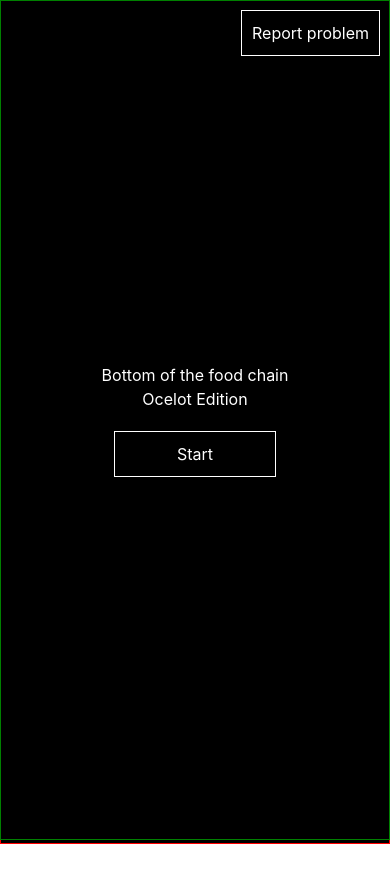
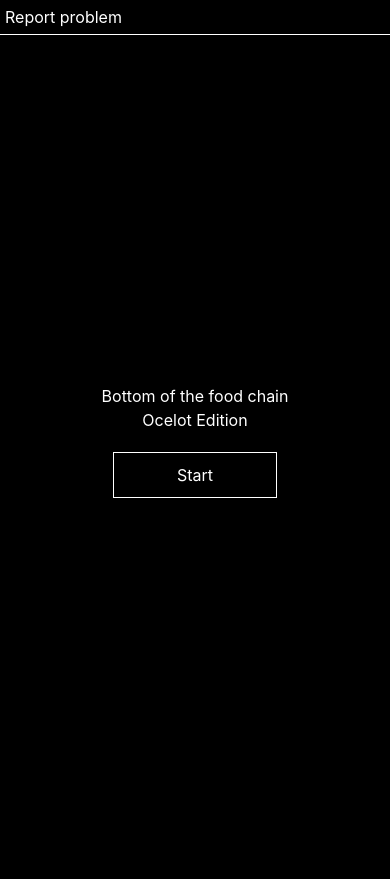
Before and after one commit to maxbye3/bottom_of_the_food_chain, a plain HTML site: page index.html in a window 390 px wide. Before the commit the page ends 844 px from the top, so only its background shows below. Drawn offline with Linux system fonts and the light colour scheme.

Commit message:
made responsive

```diff
--- a/css/index.css
+++ b/css/index.css
@@ -1,6 +1,5 @@
 .container {
   background: black;
-  border: red solid 1px;
   height: 100vh;
   width: 100vw;
   color: white;
@@ -16,23 +15,22 @@
 
 .storyTable {
   padding: 15%;
-  border: green solid 1px;
+  padding-top: 7%;
 }
 
-.reportProblem, .returnStory, .submitFeedback, .option1, .option2, .option3, .option4, .option5, .option6, .option7, .option8, .option9, .option10, .option11, .option12, .option13, .option14  {
+.returnStory, .submitFeedback, .option1, .option2, .option3, .option4, .option5, .option6, .option7, .option8, .option9, .option10, .option11, .option12, .option13, .option14  {
   padding: 10px;
   border: white solid 1px;
   margin: 10px 20% 0 20%;
+  cursor: pointer;
 }
 
 .reportProblem {
-  position: absolute;
-  top: 0px;
-  right: 0px;
-  margin: 0px;
-  margin-right: 10px;
-  margin-top: 10px;
+  background: black;
   color: white;
+  border-bottom: white 1px solid;
+  padding: 5px;
+  cursor: pointer;
 }
 
 .option1 {
--- a/index.html
+++ b/index.html
@@ -8,11 +8,11 @@
   <link rel="stylesheet" href="css/index.css"></link>
 </head>
 <body>
-    <div class='reportProblem' onclick='giveFeedback()'>Report problem</div>
-<table class='container'>
-  <tbody>
-    <tr>
-      <td class="align-middle text-center storyTable">
+  <table class='container'>
+    <tbody>
+      <tr>
+        <div class='reportProblem' onclick='giveFeedback()'>Report problem</div>
+        <td class="align-middle text-center storyTable">
         <center>
           <div class='giveFeedbackSection'>
             <p class='feedbackDisclaimerTxt'></p>
```
